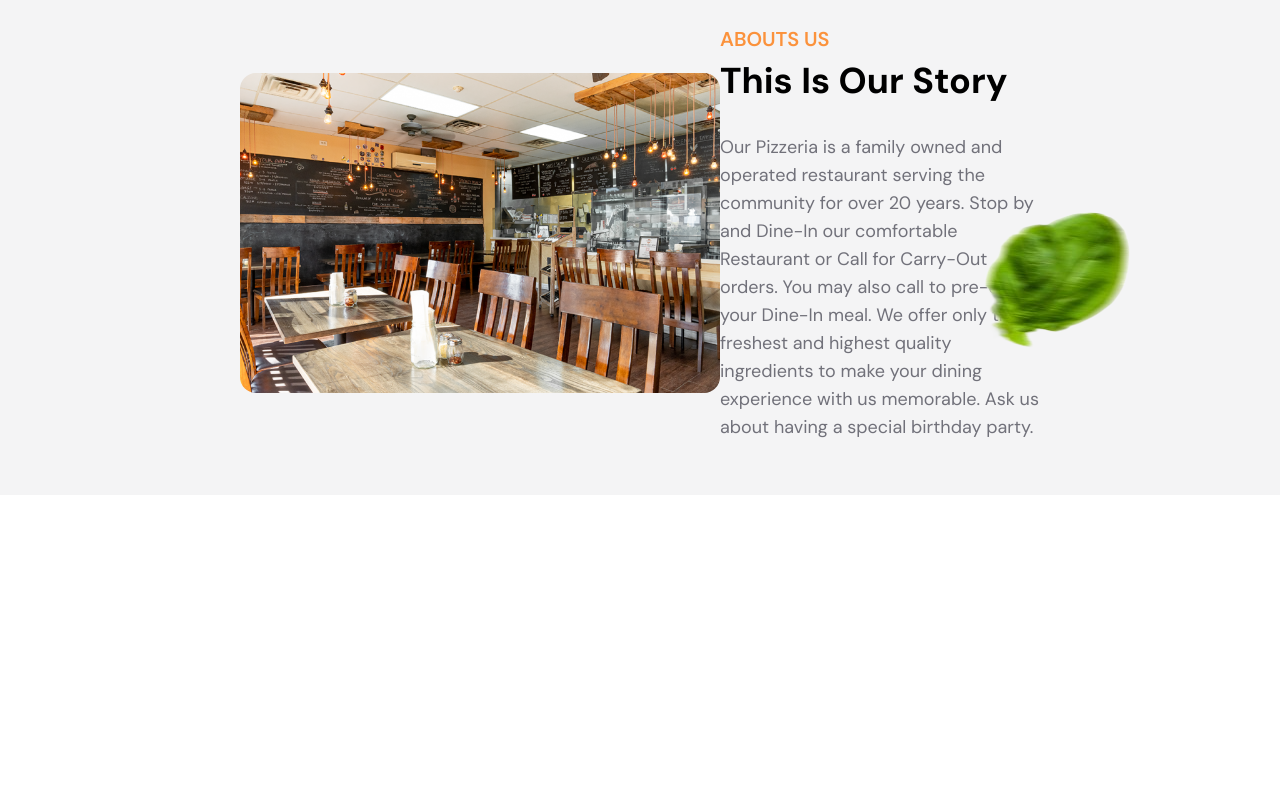
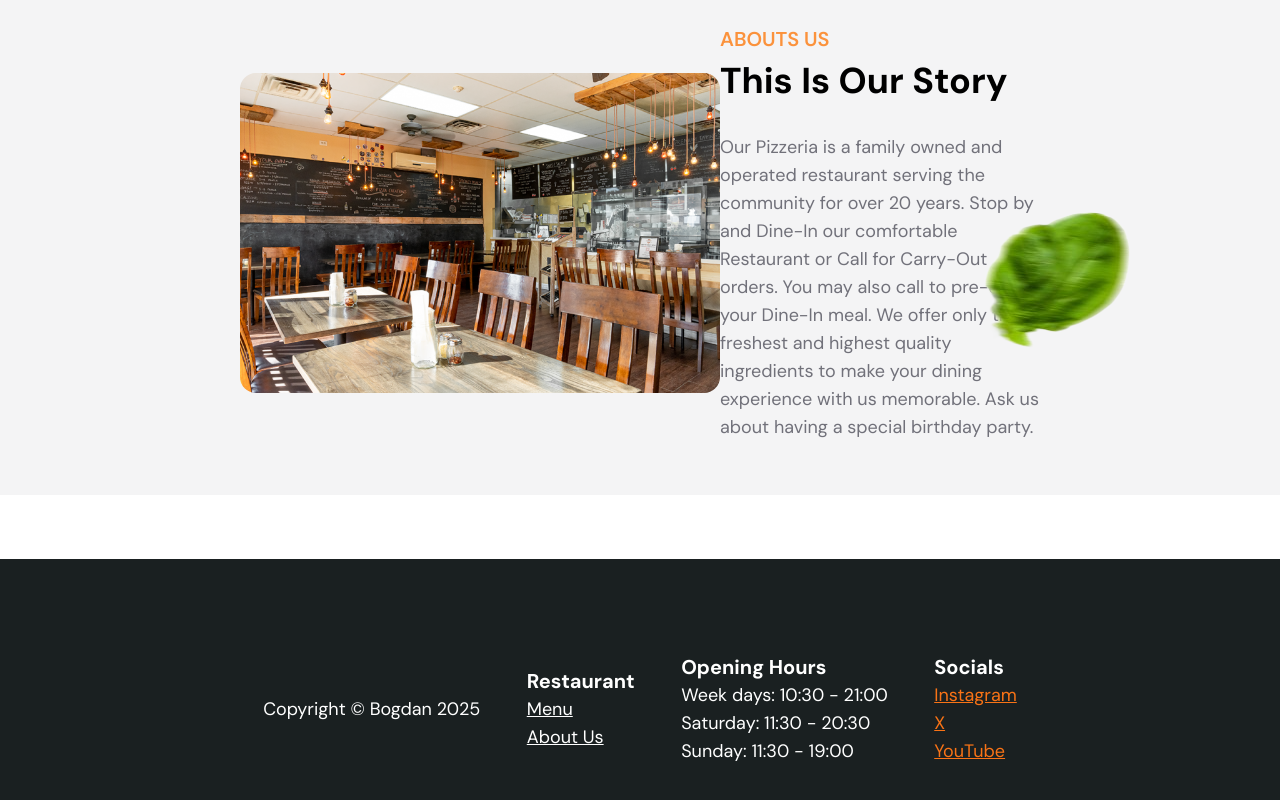
Before and after one commit to BogdanPetrovi/pizzeria, a React (Create React App) app in the folder client/: page / in a window 1280 px wide. Shown: the part 1800-2600 px from the top of the page. Before the commit the page ends 2295 px from the top, so only its background shows below. Built offline with nearby package versions, Linux system fonts and the light colour scheme.

Commit message:
Added footer

```diff
--- a/client/src/App.jsx
+++ b/client/src/App.jsx
@@ -5,6 +5,7 @@ import Hero from './components/Hero'
 import Menu from './components/Menu'
 import { CartContextProvider } from './context/CartContext'
 import AboutUs from './components/AboutUs'
+import Footer from './components/Footer'
 
 function App() {
   return (
@@ -17,6 +18,7 @@ function App() {
         <Menu />
       </CartContextProvider>
       <AboutUs />
+      <Footer />
     </div>
   )
 }
--- a/client/src/components/AboutUs.jsx
+++ b/client/src/components/AboutUs.jsx
@@ -15,8 +15,8 @@ function AboutUs() {
           </h3>
         </div>
       </div>
-      <img src="/Images/Decoration/onion.png" alt="onion" className='absolute top-[198%] left-[15%] z-20' />
-      <img src="/Images/Decoration/cabbage.png" alt="cabbage" className='absolute top-[247%] left-[75%] z-20' />
+      <img src="/Images/Decoration/onion.png" alt="onion" className='absolute top-[198%] left-[15%] z-10' />
+      <img src="/Images/Decoration/cabbage.png" alt="cabbage" className='absolute top-[247%] left-[75%] z-10' />
     </>
   )
 }
--- /dev/null
+++ b/client/src/components/Footer.jsx
@@ -0,0 +1,28 @@
+import React from 'react'
+
+function Footer() {
+  return (
+    <div className='h-[300px] text-white mt-16 bg-partials flex justify-around items-center px-60'>
+      <h3 className='text-lg'>Copyright © Bogdan 2025</h3>
+      <div className='flex flex-col'>
+        <h2 className='text-xl font-bold'>Restaurant</h2>
+        <h3 className='text-lg underline pointer'>Menu</h3>
+        <h3 className='text-lg underline pointer'>About Us</h3>
+      </div>
+      <div className='flex flex-col'>
+        <h2 className='text-xl font-bold capitalize'>Opening hours</h2>
+        <h3 className='text-lg'>Week days: 10:30 - 21:00</h3>
+        <h3 className='text-lg'>Saturday: 11:30 - 20:30</h3>
+        <h3 className='text-lg'>Sunday: 11:30 - 19:00</h3>
+      </div>
+      <div className='flex flex-col'>
+        <h2 className='text-xl font-bold'>Socials</h2>
+        <a className='text-lg underline text-orange-500' href='https://www.instagram.com/bogdanpet_/' target='_blank' rel='noreferrer'>Instagram</a>
+        <a className='text-lg underline text-orange-500' href='https://x.com/Gibo_BP' target='_blank' rel='noreferrer'>X</a>
+        <a className='text-lg underline text-orange-500' href='https://www.youtube.com/@Giboyt' target='_blank' rel='noreferrer'>YouTube</a>
+      </div>
+    </div>
+  )
+}
+
+export default Footer
```
